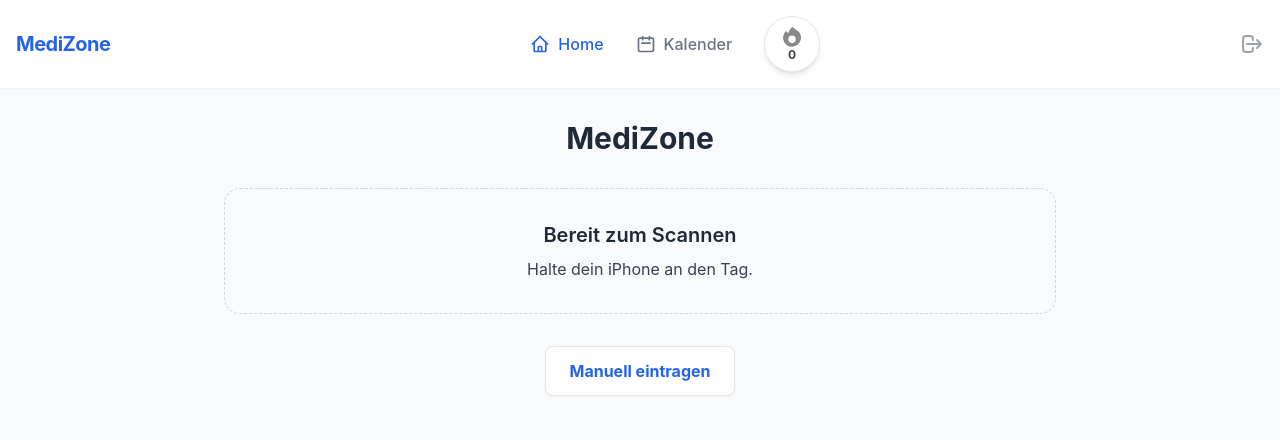
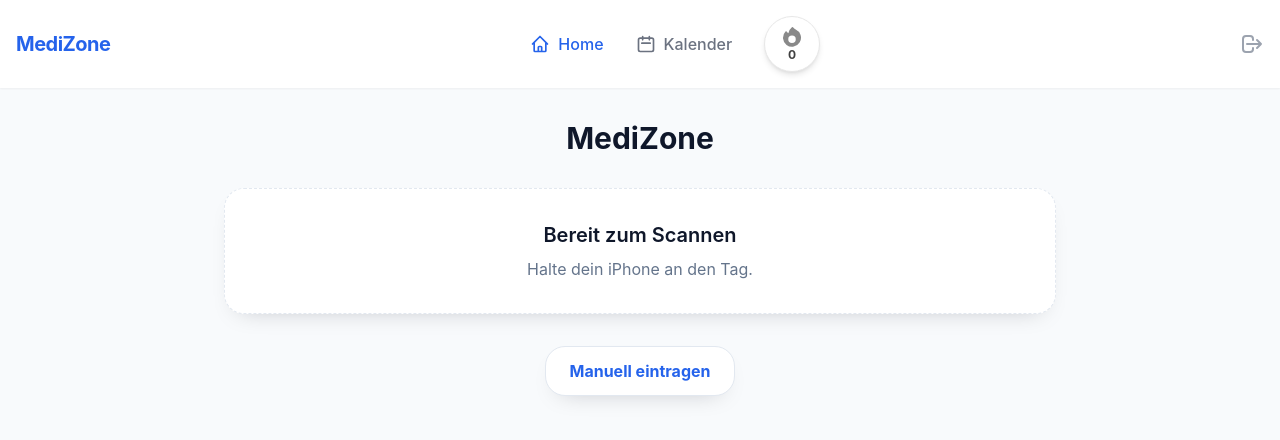
Before and after one commit to pascal-03-12/MediZone, a Vue app: page / in a window 1280 px wide. Shown: the top 440 px of the page. Built offline with nearby package versions, Linux system fonts and the light colour scheme; no server answers; the database is empty; sample sign-in values are in the browser's storage.

Commit message:
HomeView from green to blue

```diff
--- a/src/views/HomeView.vue
+++ b/src/views/HomeView.vue
@@ -26,45 +26,59 @@ const openLastScanned = () => {
 </script>
 
 <template>
-  <main class="p-8 text-center pb-24"> <h1 class="text-3xl font-bold text-gray-800 mb-8">MediZone</h1>
+  <main class="p-8 text-center pb-24">
+    <h1 class="text-3xl font-bold text-textMain mb-8">MediZone</h1>
 
     <div class="scan-section">
-      <div v-if="lastScannedMedication" class="mb-8 cursor-pointer transform transition-transform" @click="openLastScanned">
-        <div class="bg-green-50 border border-green-200 rounded-xl p-4 shadow-sm inline-block min-w-[300px]">
-          <h2 class="text-sm font-semibold text-green-600 uppercase tracking-wide mb-1">Zuletzt aktiv</h2>
-          <p class="text-xl font-bold text-gray-900">{{ lastScannedMedication.name }}</p>
+      <div
+          v-if="lastScannedMedication"
+          class="mb-8 cursor-pointer transform transition-transform"
+          @click="openLastScanned"
+      >
+        <div
+            class="bg-primarySoft border border-primary/20 rounded-2xl p-4 shadow-soft inline-block min-w-[300px]
+                 hover:shadow-lg hover:scale-[1.02] transition"
+        >
+          <h2 class="text-xs font-semibold text-primary uppercase tracking-wide mb-1">
+            Zuletzt aktiv
+          </h2>
+          <p class="text-xl font-bold text-textMain">
+            {{ lastScannedMedication.name }}
+          </p>
         </div>
       </div>
 
       <div v-if="isSupported" class="active-scan">
         <button
-          @click="startScan"
-          :disabled="isScanning"
-          class="bg-secondary text-white border-none px-8 py-4 text-xl rounded-full cursor-pointer shadow-lg hover:bg-blue-600 transition-colors disabled:bg-gray-400 disabled:cursor-not-allowed"
+            @click="startScan"
+            :disabled="isScanning"
+            class="bg-primary text-white border-none px-8 py-4 text-xl rounded-2xl cursor-pointer shadow-lg
+                 hover:bg-primaryHover transition-colors disabled:bg-gray-400 disabled:cursor-not-allowed"
         >
           {{ isScanning ? 'Scanne...' : 'Scan starten' }}
         </button>
-        <p v-if="error" class="text-red-500 mt-4">{{ error }}</p>
+        <p v-if="error" class="text-danger mt-4">{{ error }}</p>
       </div>
 
       <div v-else class="passive-scan">
-        <div class="bg-gray-50 p-8 rounded-xl border border-dashed border-gray-300 mt-8">
-          <h3 class="text-xl font-semibold text-gray-800 mb-2">Bereit zum Scannen</h3>
-          <p class="text-gray-700">Halte dein iPhone an den Tag.</p>
+        <div class="bg-white p-8 rounded-2xl border border-dashed border-borderSoft mt-8 shadow-soft">
+          <h3 class="text-xl font-semibold text-textMain mb-2">Bereit zum Scannen</h3>
+          <p class="text-textMuted">Halte dein iPhone an den Tag.</p>
         </div>
       </div>
 
       <button
-        @click="showManualDialog = true"
-        class="mt-8 px-6 py-3 bg-white border border-gray-200 rounded-lg text-primary font-bold shadow-sm hover:bg-gray-50 transition-colors"
+          @click="showManualDialog = true"
+          class="mt-8 px-6 py-3 bg-white border border-borderSoft rounded-2xl text-primary font-bold shadow-soft
+               hover:bg-surface transition-colors"
       >
         Manuell eintragen
       </button>
     </div>
 
     <ManualIntakeDialog
-      :is-open="showManualDialog"
-      @close="showManualDialog = false"
+        :is-open="showManualDialog"
+        @close="showManualDialog = false"
     />
   </main>
 </template>
```
